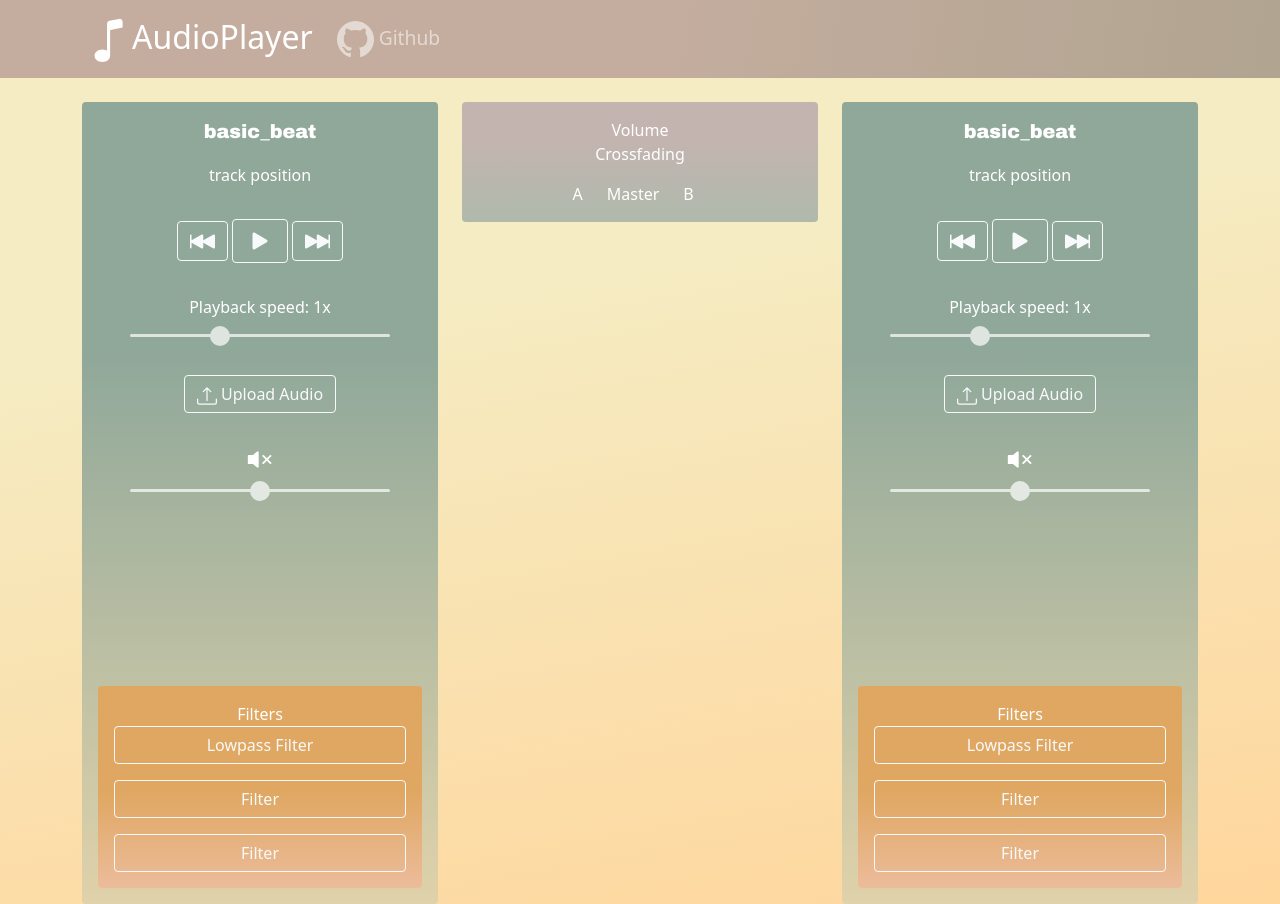
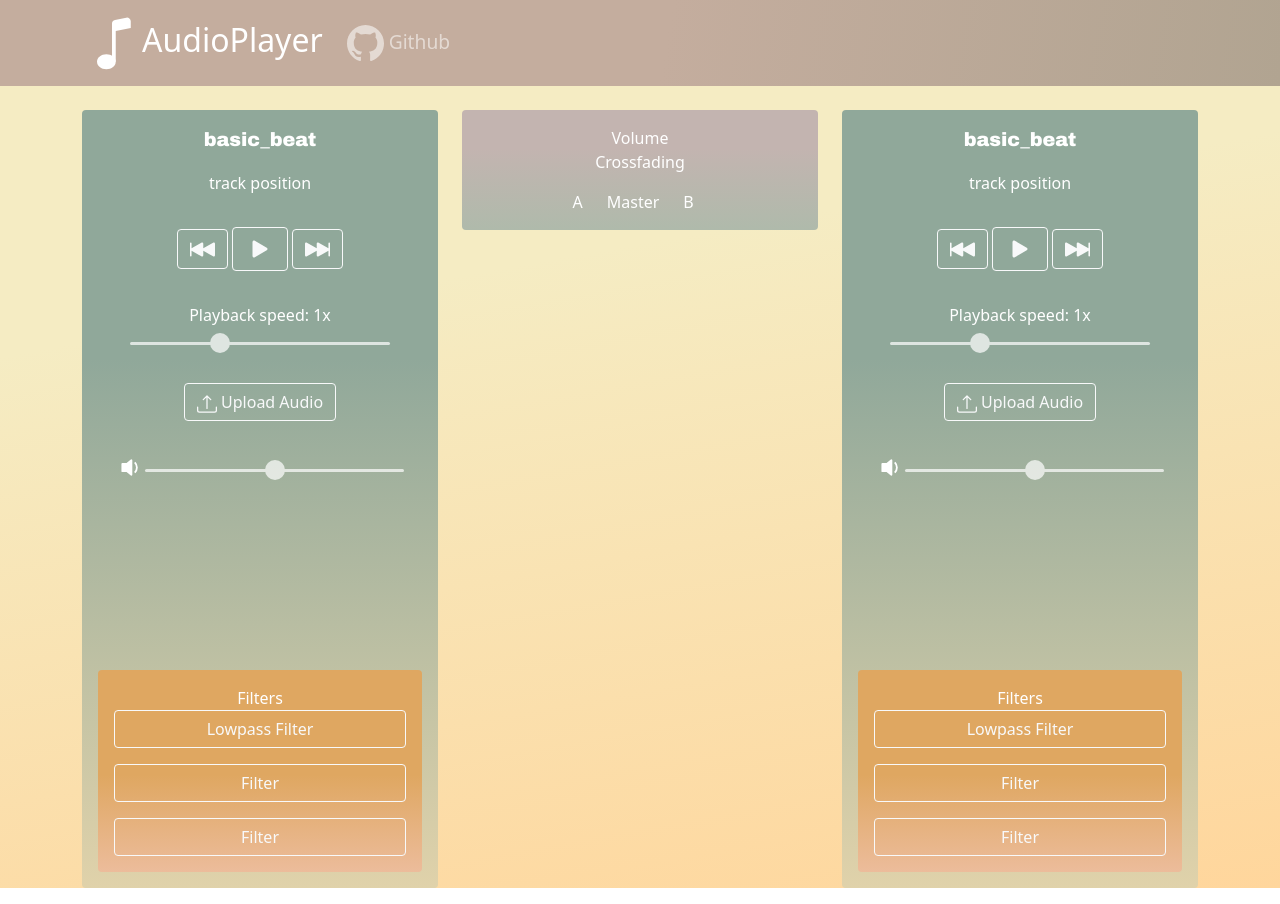
Before and after one commit to LuckyLuke16/audiovideo22, a React (Create React App) app: page / in a window 1280 px wide. Built offline with nearby package versions, Linux system fonts and the light colour scheme.

Commit message:
- volume icon changes with volume value

```diff
--- a/src/App.css
+++ b/src/App.css
@@ -100,3 +100,7 @@ p {
 #Github {
   font-size: larger;
 }
+#volumeIcon {
+  position: absolute;
+  left: 5%;
+}
--- a/src/App.js
+++ b/src/App.js
@@ -10,7 +10,7 @@ function App() {
     <div className="App">
       <Navbar bg="dark" variant="dark" expand="sm">
         <Container>
-          <Navbar.Brand id="appTitle" href="#home"><MusicNote size="50"/>AudioPlayer</Navbar.Brand>
+          <Navbar.Brand id="appTitle" href="#home"><MusicNote size="60"/>AudioPlayer</Navbar.Brand>
           <Navbar.Toggle aria-controls="basic-navbar-nav" />
           <Navbar.Collapse id="basic-navbar-nav">
             <Nav className="me-auto">
--- a/src/Audio.js
+++ b/src/Audio.js
@@ -27,12 +27,25 @@ export default class Audio extends React.Component {
   }
   render() {
       let playPauseIcon;
+      let volumeIcon;
       if (this.state.isPlaying) {
           playPauseIcon = <PauseFill size="30" />;
       } else {
           playPauseIcon = <PlayFill size="30" />;
       }
-    return (
+      //volume Icon changing with volume value
+      if(this.state.value <= 0.3)
+          volumeIcon = <VolumeOffFill size="29"></VolumeOffFill>
+      if(this.state.value >=0.7)
+          volumeIcon = <VolumeUpFill size="29"></VolumeUpFill>
+      if(this.state.value == 0){
+          volumeIcon = <VolumeMuteFill size="29"></VolumeMuteFill>
+      }
+      if(this.state.value > 0.3 && this.state.value <0.7)
+          volumeIcon = <VolumeDownFill size="29"></VolumeDownFill>
+
+
+      return (
       <div>
         <p>{this.state.trackName}</p>
         <div className="cardItems">track position</div>
@@ -74,12 +87,7 @@ export default class Audio extends React.Component {
           </Button>{" "}
         </div>
         <div className="cardItems">
-            <div>
-            <div> <VolumeMuteFill size="29"></VolumeMuteFill>
-
-            </div>
-
-            </div>
+            {volumeIcon}
           <input
             type="range"
             min="0"
```
